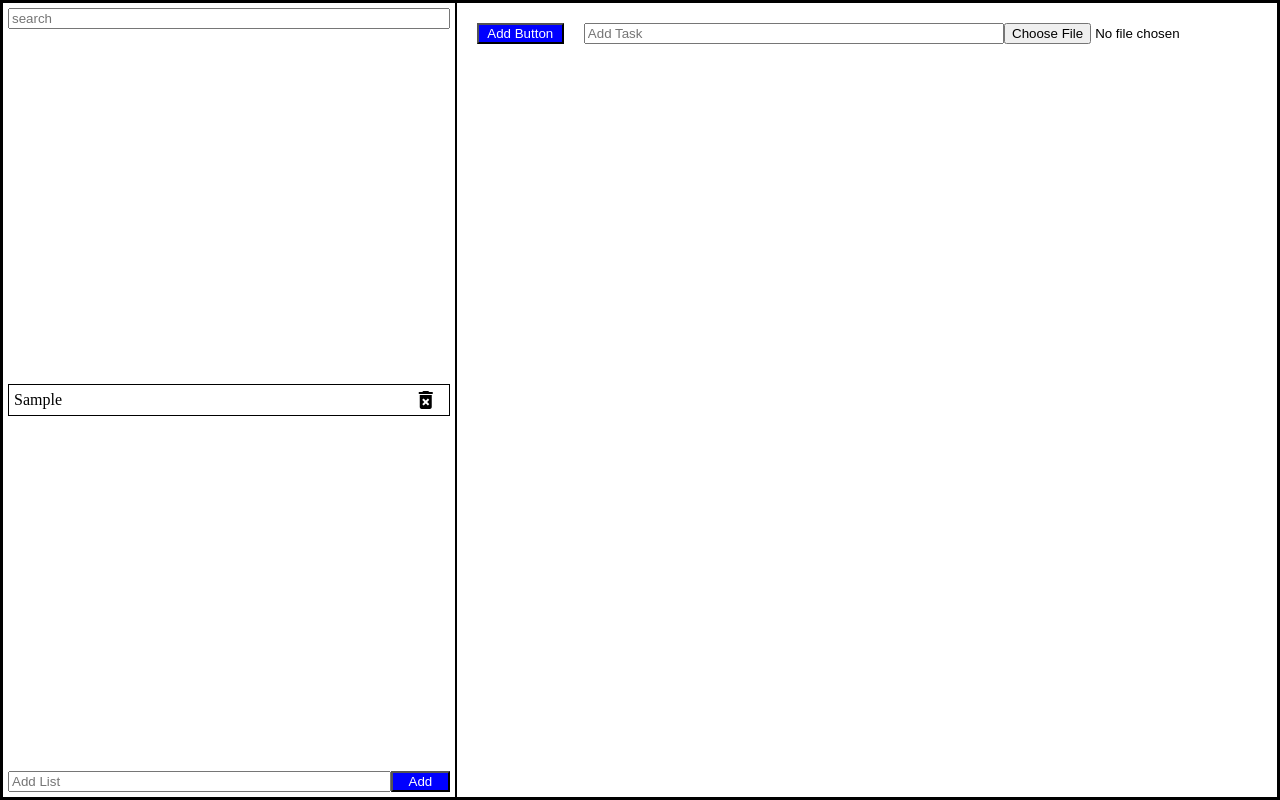
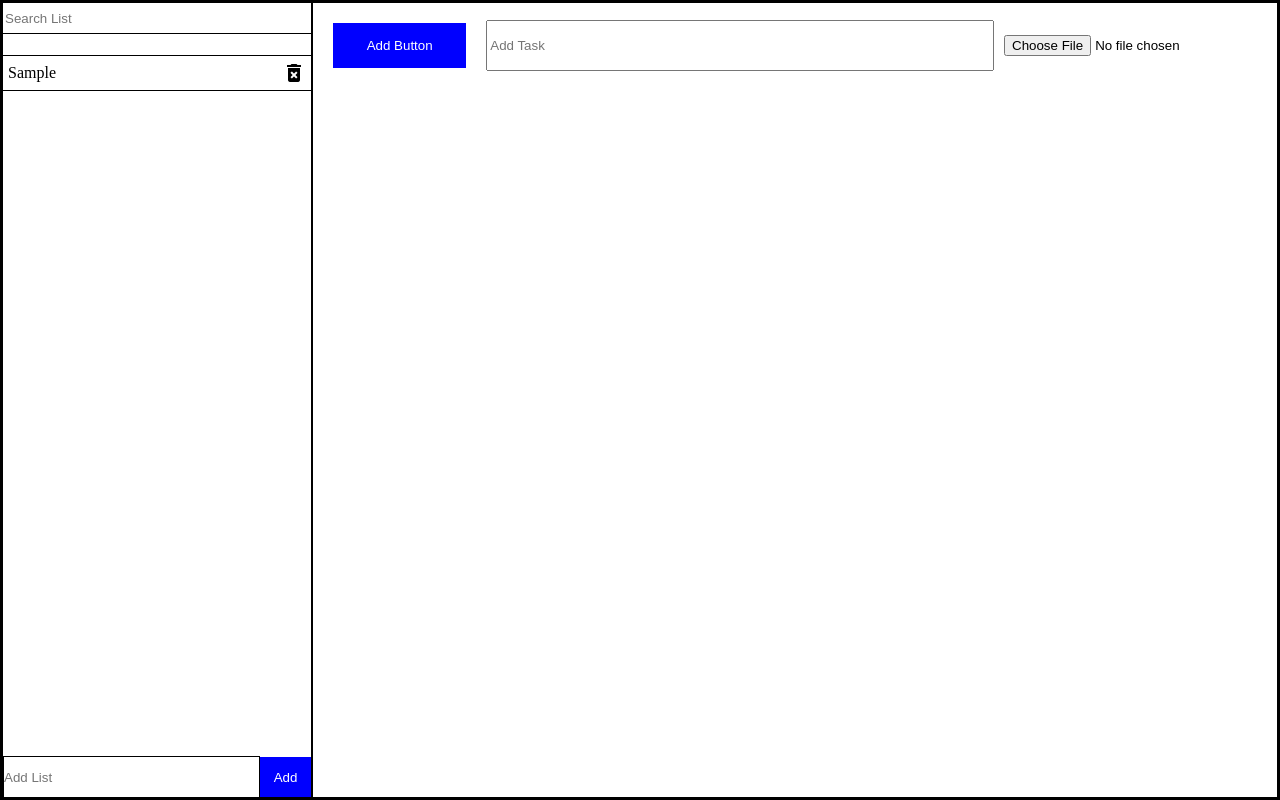
Before and after one commit to vatsalchandan/ToDoAppv2, a React (Create React App) app: page / in a window 1280 px wide. Both pictures are taken after typing "Sample" into the empty fields and a click on the button "Add". Built offline with nearby package versions, Linux system fonts and the light colour scheme.

Commit message:
chore: update css

```diff
--- a/src/App.css
+++ b/src/App.css
@@ -7,12 +7,16 @@
 .addButton{
   background-color:blue;
   color: white;
-  width: 15%;
+  width: 20%;
+  padding: 0;
+  height: 100%;
+  border: none;
 }
 
 .del{
   background-color: white;
   border: none;
+  padding: 0;
 }
 
 .vertical-seperator{
@@ -22,3 +26,11 @@
 .ticked{
   text-decoration: line-through;
 }
+
+.selected{
+  background-color: lightgray;
+}
+
+.selected button{
+  background-color: lightgray;
+}
--- a/src/components/Lists/List.js
+++ b/src/components/Lists/List.js
@@ -1,10 +1,12 @@
-import { useCallback } from 'react';
-import { useDispatch } from 'react-redux'
+import { useCallback, useRef } from 'react';
+import { useDispatch, useSelector } from 'react-redux'
 import { REMOVE_FROM_LIST, UPDATE_SELECTED_LIST_ID } from '../../app/actions';
 import './Lists.css'
 
 const List = (props) =>{
     const dispatch = useDispatch();
+    const listRef = useRef();
+    const selectedListId = useSelector((state)=>state.selectedListId);
     const deleteHandler = useCallback(()=>{
         dispatch({type: REMOVE_FROM_LIST,id: props.list.id})
     },[props.list.id])
@@ -16,7 +18,7 @@ const List = (props) =>{
     },[props.list.id])
 
     return(
-        <li className="list" onClick={listClickHandler}>
+        <li className={'list' + (props.list.id === selectedListId ? ' selected': '')} ref={listRef} onClick={listClickHandler}>
             <label>{props.list.name}</label>
             <button onClick={deleteHandler} className="material-icons del">delete_forever</button>
         </li>
--- a/src/components/Lists/Lists.css
+++ b/src/components/Lists/Lists.css
@@ -1,12 +1,12 @@
 .list-section{
-    width: 35%;
+    width: 25%;
     display: flex;
     flex-direction: column;
     justify-content: space-between;
-    padding: 5px;
 }
 
 .list-input-form{
+    height: 5%;
     display: flex;
     flex-direction: row;
     margin: 0;
@@ -16,6 +16,11 @@
 
 #list-input{
     width: 100%;
+    border-width: 1px;
+    border-color: black;
+    border-style: solid;
+    height: 100%;
+    padding: 0;
 }
 
 #lists-list{
@@ -24,11 +29,28 @@
 }
 
 #lists-list li{
-    margin: 2px 0;
+    margin: 5px 0;
     list-style: none;
-    border: 1px solid black;
-    padding: 2px 5px;
+    border-top: 1px solid black;
+    border-bottom: 1px solid black;
+    padding: 5px;
     display: flex;
     justify-content: space-between;
     align-items: center;
 }
+#lists-list li:hover{
+    background-color:lightgray
+}
+
+.search-list-container{
+    display: flex;
+    flex-direction: column;
+    overflow: auto;
+}
+
+#searchInput{
+    min-height: 28px;
+    border-width: 0 0 1px 0;
+    border-color: black;
+    border-style: solid;
+}
--- a/src/components/Lists/Lists.js
+++ b/src/components/Lists/Lists.js
@@ -35,8 +35,10 @@ const Lists = () =>{
 
     return(
         <section className="list-section">
-            <input type="text" id="searchInput" placeholder="search" onKeyUp={searchInputHandler} />
-            <ListsList/>
+            <div className="search-list-container">
+                <input type="text" id="searchInput" placeholder="Search List" onKeyUp={searchInputHandler} />
+                <ListsList/>
+            </div>
             <form onSubmit={listFormSubmitHandler} className="list-input-form">
                 <input ref={listInputRef} className="list-input" id="list-input" type="text" placeholder="Add List" />
                 <button className="addButton" type="submit">Add</button>
--- a/src/components/Tasks/tasks.css
+++ b/src/components/Tasks/tasks.css
@@ -3,26 +3,31 @@
 }
 
 .task-section{
-    width: 65%;
+    padding: 20px;
+    width: 75%;
     display: flex;
     flex-direction: column;
+    align-items: center;
 }
 
 .task-input-form{
+    width: 100%;
+    height: 6%;
     margin: 0;
-    padding: 20px;
     display: flex;
     justify-content: center;
     align-items: center;
 }
 
 #task-input{
-    margin-left: 20px;
+    height: 100%;
+    margin: 0 10px 0 20px;
     width: 75%;
 }
 
 #tasks-list {
-    margin: 0 0 20px;
+    width: 100%;
+    margin: 20px 0;
     display: flex;
     flex-direction: column;
     align-items: center;
@@ -45,11 +50,16 @@
 }
 
 #tasks-list li{
-    margin: 2px 0;
+    padding: 5px;
+    margin: 5px 0;
     border: 1px solid black;
     list-style: none;
-    width: 95%;
+    width: 98.9%;
     display: flex;
     justify-content: space-between;
     align-items: center;
 }
+
+#tasks-list li:hover{
+    background-color: lightgray;
+}
```
